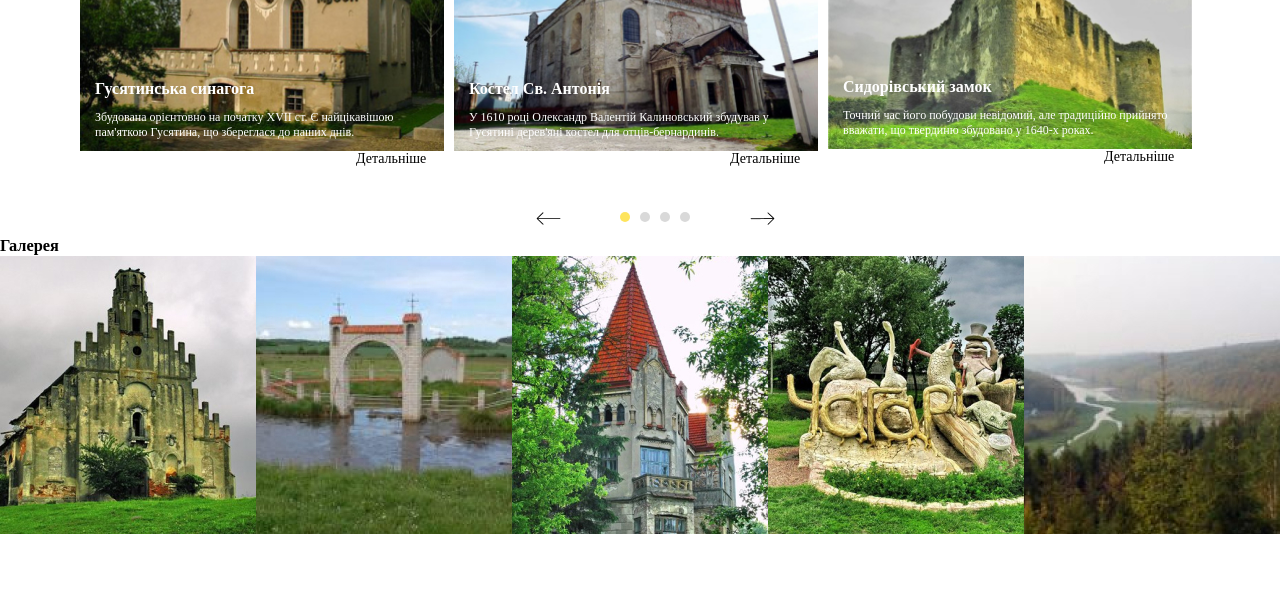
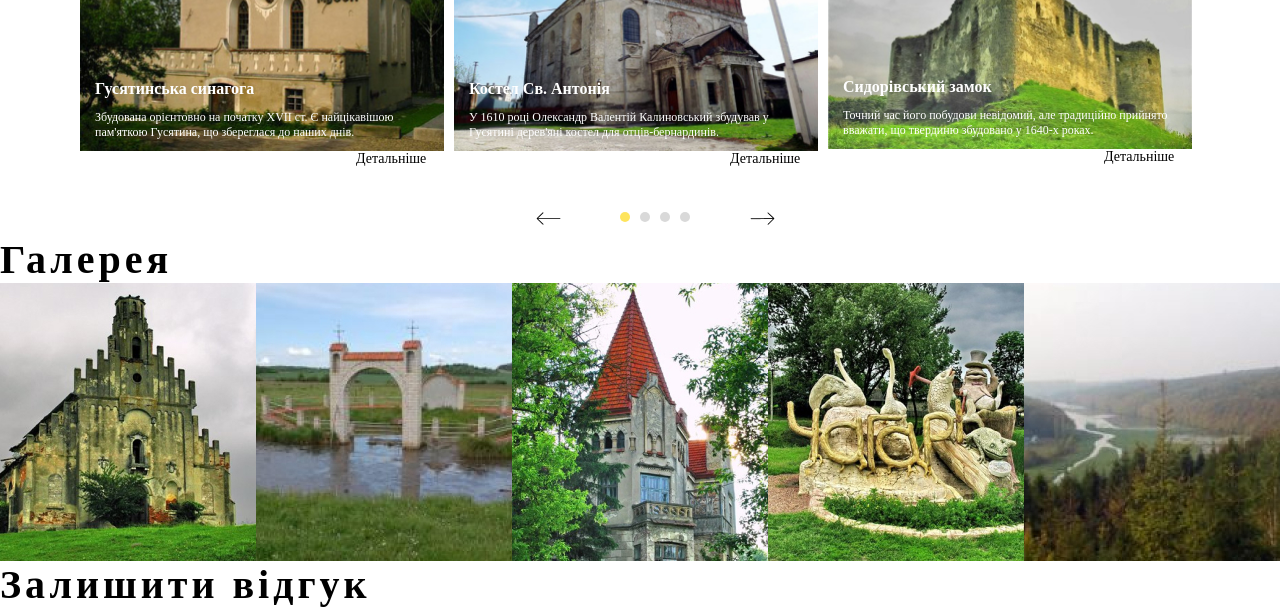
Before and after one commit to Kximikx/ukraineproject, a PHP site: page / in a window 1280 px wide. Shown: the part 2141-2749 px from the top of the page. Before the commit the page ends 2675 px from the top, so only its background shows below. Run offline with PHP 8.4, Linux system fonts and the light colour scheme; grey boxes are pictures that could not be loaded.

Commit message:
Початок створення нової секції

```diff
--- a/css/main.css
+++ b/css/main.css
@@ -330,3 +330,25 @@ header,
     overflow-x: hidden;
 
 }
+/* галерея*/
+.gallery_title{
+    color: #000;
+    font-family: Buduj Sans TRIAL;
+    font-size: 40px;
+    font-style: normal;
+    font-weight: 700;
+    line-height: normal;
+    letter-spacing: 4px;
+}
+.leave_review{
+   /* color: #FFF;*/
+    font-family: Buduj Sans TRIAL;
+    font-size: 40px;
+    font-style: normal;
+    font-weight: 700;
+    line-height: normal;
+    letter-spacing: 4px;
+}
+.coment_box{
+    background-image: url(//img/image\ 10.png);
+}
--- a/index.html
+++ b/index.html
@@ -138,6 +138,13 @@
         </div>
         </div>
     </section>
+    <section class="coment">
+        <div class="container">
+            <h4 class="leave_review">Залишити відгук</h4>
+            <div class="coment_box">
+                </div>
+                </div>
+                </section>
 <script src="https://cdnjs.cloudflare.com/ajax/libs/jquery/3.7.1/jquery.min.js" integrity="sha512-v2CJ7UaYy4JwqLDIrZUI/4hqeoQieOmAZNXBeQyjo21dadnwR+8ZaIJVT8EE2iyI61OV8e6M8PP2/4hpQINQ/g==" crossorigin="anonymous" referrerpolicy="no-referrer"></script>
 <script src="js/slick.min.js"></script>
 <script src="js/main.js"></script>
```
Also changed, not shown: img/image 10.png (added).
